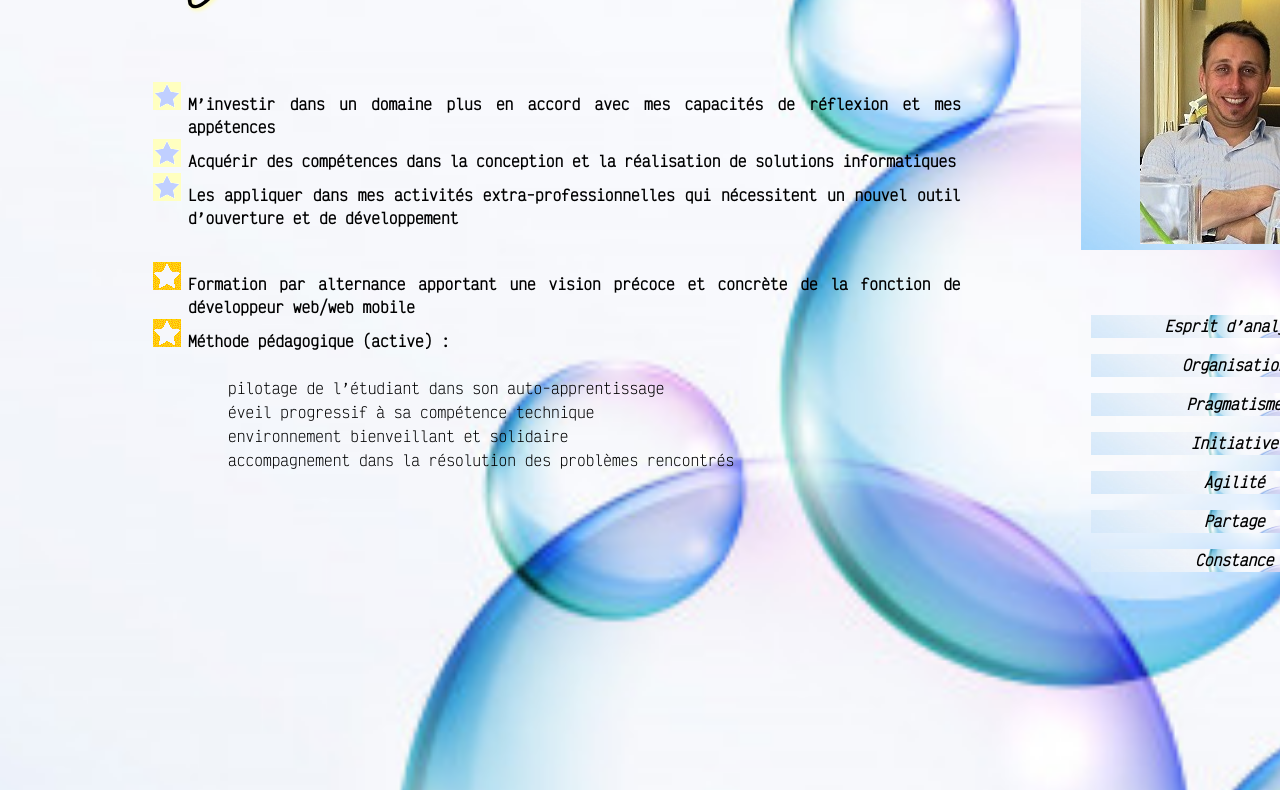
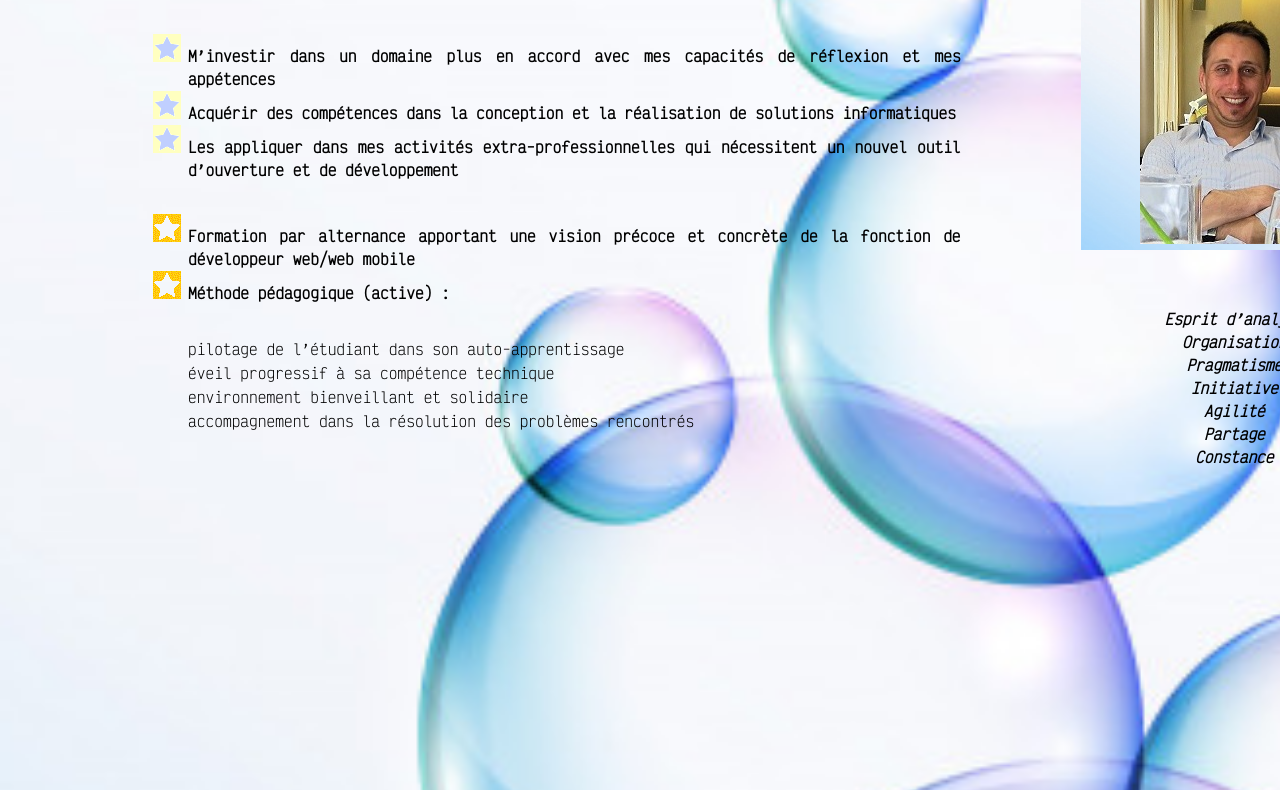
Before and after one commit to Weyes16/Projet-post-rendu-Simplon---mai-2021, a plain HTML site: page index.html in a window 1280 px wide. Shown: the part 497-1287 px from the top of the page. Drawn offline with Linux system fonts and the light colour scheme.

Commit message:
Add files via upload

```diff
--- a/index.html
+++ b/index.html
@@ -31,34 +31,34 @@
                 <div class="section_1">
                     <div class="article_1">
                         <h2>Je suis en reconversion professionnelle</h2>
-                        <p>
-                            <ul class="liste_1"><strong>
-                                <li>M’investir dans un domaine plus en accord avec mes capacités de réflexion et mes appétences</li>
-                                <li>Acquérir des compétences dans la conception et la réalisation de solutions informatiques</li>
-                                <li>Les appliquer dans mes activités extra-professionnelles qui nécessitent un nouvel outil d’ouverture et de développement </li>
-                            </strong></ul>
-                            <ul class="liste_2"><strong>
-                                <li>Formation par alternance apportant une vision précoce et concrète de la fonction de développeur web/web mobile</li>
-                                <li>Méthode pédagogique (active) : </li></strong></br>
+                            <ul class="liste_1">
+                                <li><strong>M’investir dans un domaine plus en accord avec mes capacités de réflexion et mes appétences</strong></li>
+                                <li><strong>Acquérir des compétences dans la conception et la réalisation de solutions informatiques</strong></li>
+                                <li><strong>Les appliquer dans mes activités extra-professionnelles qui nécessitent un nouvel outil d’ouverture et de développement</strong></li>
+                            </ul>
+                            <ul class="liste_2">
+                                <li><strong>Formation par alternance apportant une vision précoce et concrète de la fonction de développeur web/web mobile</strong></li>
+                                <li><strong>Méthode pédagogique (active) : </strong></li>
+                            </ul>
+                            <dl class="detail_liste_2">
+                                <dt>
                                     <dd>pilotage de l’étudiant dans son auto-apprentissage</dd>
                                     <dd>éveil progressif à sa compétence technique</dd>
                                     <dd>environnement bienveillant et solidaire</dd>
                                     <dd>accompagnement dans la résolution des problèmes rencontrés</dd>
-                            </ul>
-                        </p>
+                                </dt>
+                            </dl>
                     </div>
                     <div class="aside_1">
                         <h2>Mon profil</h2>
-                        <p id="photo_cv"><img src="images/photo_cv_3.jpg" alt="Photo de CV 3" /></p></br>
-                        <h5>
-                            <p>Esprit d’analyse</p>
-                            <p>Organisation</p>
-                            <p>Pragmatisme</p>
-                            <p>Initiative</p>
-                            <p>Agilité</p>
-                            <p>Partage</p>
-                            <p>Constance</p>
-                        </h5>
+                        <p id="photo_cv"><img src="images/photo_cv_3.jpg" alt="Photo de CV 3" /></p>
+                        <p><h5>Esprit d’analyse<br />
+                            Organisation<br />
+                            Pragmatisme<br />
+                            Initiative<br />
+                            Agilité<br />
+                            Partage<br />
+                            Constance<br /></h5></p>
                     </div>
                 </div>
             </section>
@@ -68,26 +68,19 @@
                     <div class="article_2">
                         <h2 id="mon_cv_en_bref">Curriculum Vitae en bref</h2>
                         <h3>Mon expérience</h3>
-                            <p>
                                 <ul>
                                     <li>DEPUIS FEVRIER 2005 (17 ANS)<br />
                                         FACTEUR, GROUPE LA POSTE (MALAKOFF – 92)</li>
                                     <li>AOUT 2003 – JANVIER 2005 (2,5 ANS)<br />
                                         RELECTEUR DE BREVET, CABINET LAVOIX - CONSEIL EN PROPRIETE INDUSTRIELLE (PARIS - 75)</li>
                                 </ul>
-                            </p>
-                    <span class="competences">
-                        <h3>Mes compétences</h3>
-                            <p>
+                        <h3 class="competences">Mes compétences</h3>
                                 <ol>
                                     <li>Traitement et distribution des objets confiés sur son quartier de lettres, dans le respect des réglementations postales et normes de sécurités collectives</li>
                                     <li>Application de la qualité du service et des prestations dans le respect des procédures</li>
                                     <li>Signalement des dysfonctionnements et anomalies à son responsable opérationnel (bonne appréciation générale)</li>
                                 </ol>
-                            </p>
-                    </span>
-                    <h3 class="formations">Ma formation</h3>
-                        <p>
+                        <h3 class="formations">Ma formation</h3>
                             <ul>
                                 <li>2003<br />
                                     D.U. ACTUALISATION DES CONNAISSANCES EN INFORMATIQUE<br />
@@ -97,13 +90,14 @@
                                     UNIVERSITE PARIS XI (LE KREMLIN BICETRE - 94)</li>
                                 <li>2000<br />
                                     MAITRISE DE BIOLOGIE, OPTION GENETIQUE SUPPLEMENTEE EN GENOMIQUE<br />
-                                    UNIVERSITE PARIS XI (ORSAY - 91)</li></br>
+                                    UNIVERSITE PARIS XI (ORSAY - 91)</li>
                             </ul>
-                        </p>
                         <div class="boutons">
                             <h3>Pour en savoir plus : cliquez ici !</h3>
-                            <a href="fichiers/CV_PRUNEAU_Frederic_2021-04-08.pdf"><input class="bouton_cliquable_cv" type="button" value="Mon CV complet"></a>
-                            <a href="fichiers/Lettre_PRUNEAU_Frederic_2021-04-08.pdf"><input class="bouton_cliquable_lettre" type="button" value="Ma lettre de motivation"></a>
+                            <input class="bouton_cliquable_cv" type="button" value="Mon CV complet">
+                            <a href="fichiers/CV_PRUNEAU_Frederic_2021-04-08.pdf"></a>
+                            <input class="bouton_cliquable_lettre" type="button" value="Ma lettre de motivation">
+                            <a href="fichiers/Lettre_PRUNEAU_Frederic_2021-04-08.pdf"></a>
                         </div>
                     </div>
                     <div class="aside_2">
@@ -120,6 +114,7 @@
                             </ul>
                         </nav>
                     </div>
+                </div>
             </section>
 
             <footer>
```
